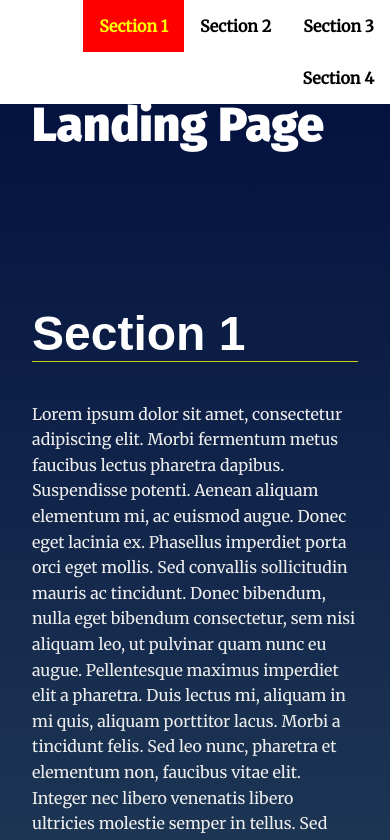
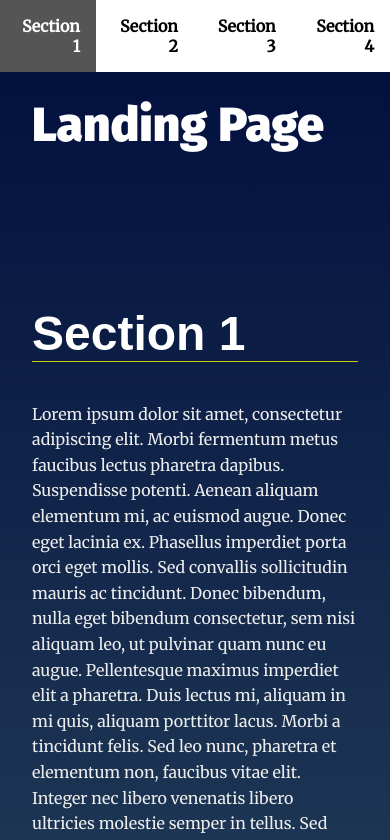
Before and after one commit to claudioacioli/landing-page, a plain HTML site: page index.html in a window 390 px wide. Both pictures are taken after a click on the link "Section 1". Shown: the top 840 px of the page. Drawn offline with Linux system fonts and the light colour scheme.

Commit message:
fix: Correct menu to mobile

```diff
--- a/css/styles.css
+++ b/css/styles.css
@@ -68,10 +68,14 @@ section {
     padding-left: 0;
     margin: 0;
     text-align: right;
+    list-style: none;
+    display: flex;
+    flex-direction: row;
+    justify-content: flex-end;
 }
 
 .navbar__menu li {
-    display: inline-block;
+    /*display: inline-block;*/
 }
 
 .navbar__menu .menu__link {
@@ -88,10 +92,11 @@ section {
     transition: ease 0.3s all;
 }
 
-.menu__link.is-active {
-  background: red;
-  color: yellow;
-  transition: erase 0.3s all;
+.menu__link.is-active,
+.menu__link:hover.is-active {
+  background: #555;
+  color: white;
+  transition: ease 1.5s all;
 }
 
 /* Header Styles */
```
